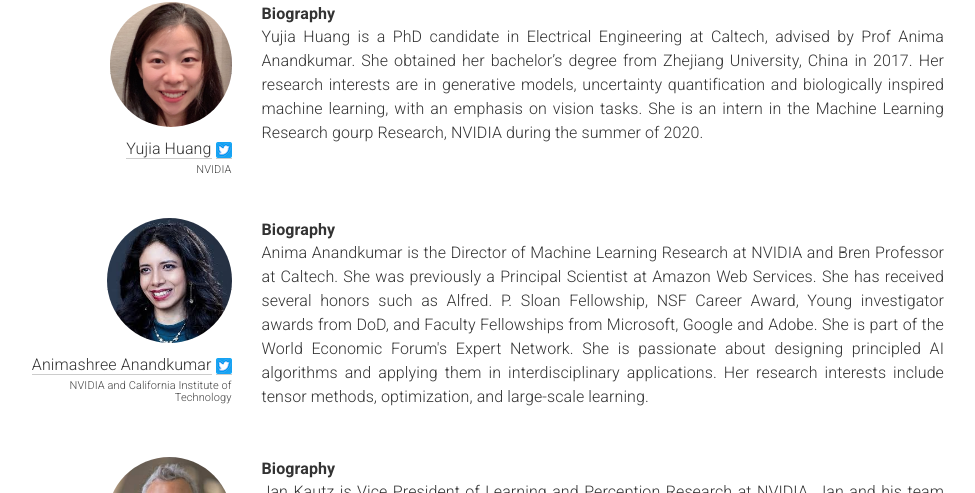
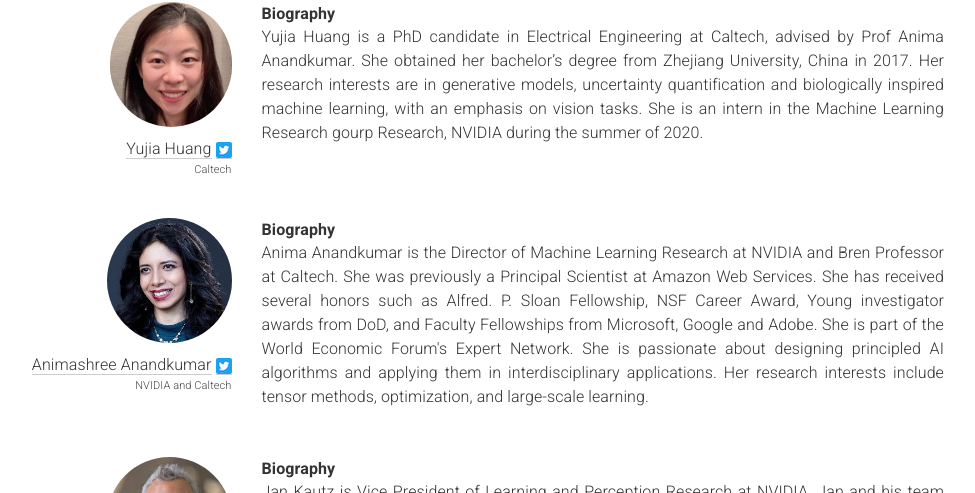
Before and after one commit to NVlabs/eccv2020-limited-labels-data-tutorial, a Jekyll site: the page built from _pages/home.md, in a window 1280 px wide and 900 px high, scrolled down 2989 px. Shown: the part 117-610 px from the top of the window, without its empty margins (156-1131 px from the left). Built offline with Jekyll 4.4.1, drawn with Linux system fonts in a browser that asks for light colours; nearby versions of some CDN libraries.

Commit message:
Fixed Yujia's affiliation.

```diff
--- a/_pages/home.md
+++ b/_pages/home.md
@@ -297,7 +297,7 @@
     </a>
     <div class="people-name">
       <a href="https://yjhuangcd.github.io/">Yujia Huang</a> <a href="https://twitter.com/YujiaHuangC"><img src="{{ "/static/img/Twitter_Social_Icon_Rounded_Square_Color.png" | prepend:site.baseurl }}"></a>
-      <h6>NVIDIA</h6>
+      <h6>Caltech</h6>
     </div>
   </div>
   <div class="col-md-9">
@@ -315,7 +315,7 @@
     </a>
     <div class="people-name">
       <a href="http://tensorlab.cms.caltech.edu/users/anima/">Animashree Anandkumar</a> <a href="https://twitter.com/AnimaAnandkumar"><img src="{{ "/static/img/Twitter_Social_Icon_Rounded_Square_Color.png" | prepend:site.baseurl }}"></a>
-      <h6>NVIDIA and California Institute of Technology</h6>
+      <h6>NVIDIA and Caltech</h6>
     </div>
   </div>
   <div class="col-md-9">
```
